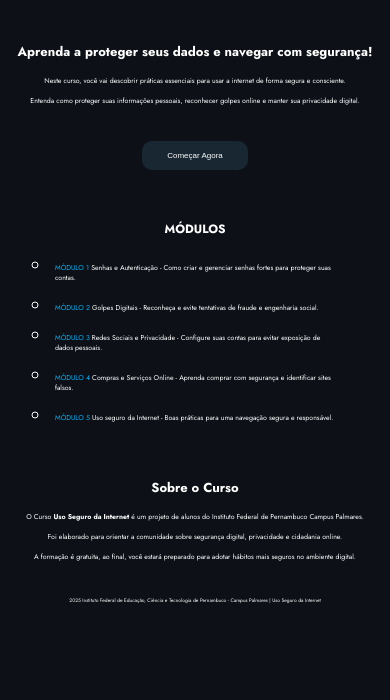
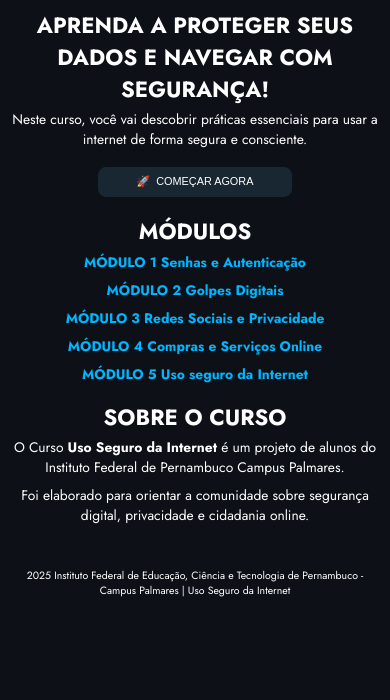
Before and after one commit to josejrti/usosegurodainternet, a plain HTML site: page index.html in a window 390 px wide. Shown: the part 144-844 px from the top of the page. Drawn offline with Linux system fonts and the light colour scheme.

Commit message:
Implementa melhorias de responsividade e inicia a página com o módulo 1

```diff
--- a/index.html
+++ b/index.html
@@ -14,54 +14,49 @@
         </head>
     <body>
         <header>
-            <div>
-                <img src="images/logo_e.png" style="width:150px; height:95px;" alt="Uso Seguro da Internet">
-            </div>
-            <div>
+            <img src="images/logo.png" style="width:150px; height:95px;" alt="Uso Seguro da Internet" class="logo">
+            <img src="images/logo.png" style="width:85px; height:55px;" alt="Uso Seguro da Internet" class="logo-mobile">
             <nav>
                 <a href="#" target="_top" title>Início</a>
                 <a href="#m" target="_top" title>Módulos</a>
                 <a href="#s" target="_top" title>Sobre</a>
                 <a href="#" target="_top" title>Contato</a>
             </nav>
-            </div>
-            <div>
             <img src="images/logoifpe.png" style="width:130px; height:35px;" alt="IFPE Palmares" class="iflogo">
-            </div>
         </header>
         <main>
-            <div class="box">
+            <section class="bov">
                 <h1>Aprenda a proteger seus dados e navegar com segurança!</h1>
                 <p>Neste curso, você vai descobrir práticas essenciais para usar a internet de forma segura e consciente.</p>
-                <p>Entenda como proteger suas informações pessoais, reconhecer golpes online e manter sua privacidade digital.</p>
-                <button>Começar Agora</button>
-            </div>
-            <div class="mod">
+                <p><span>Entenda como proteger suas informações pessoais, reconhecer golpes online e manter sua privacidade digital.</span></p>
+                <button>&#128640; &nbsp;Começar Agora</button>
+            </section>
+            <section class="mod">
                 <h1 id="m">MÓDULOS</h1>
                 <ul>
                     <li>
-                        <p><span>MÓDULO 1</span> Senhas e Autenticação - Como criar e gerenciar senhas fortes para proteger suas contas.</p>
+                        <p><strong>MÓDULO 1 Senhas e Autenticação</strong><span> - Como criar e gerenciar senhas fortes para proteger suas contas.</span></p>
                     </li>
                     <li>
-                        <p><span>MÓDULO 2</span> Golpes Digitais - Reconheça e evite tentativas de fraude e engenharia social.</p>
+                        <p><strong>MÓDULO 2 Golpes Digitais</strong><span> - Reconheça e evite tentativas de fraude e engenharia social.</span></p>
                     </li>
                     <li>
-                        <p><span>MÓDULO 3</span> Redes Sociais e Privacidade - Configure suas contas para evitar exposição de dados pessoais.</p>
+                        <p><strong>MÓDULO 3 Redes Sociais e Privacidade</strong><span> - Configure suas contas para evitar exposição de dados pessoais.</span></p>
                     </li>
                     <li>
-                        <p><span>MÓDULO 4</span> Compras e Serviços Online - Aprenda comprar com segurança e identificar sites falsos.</p>
+                        <p><strong>MÓDULO 4 Compras e Serviços Online</strong><span> - Aprenda comprar com segurança e identificar sites falsos.</span></p>
                     </li>
                     <li>
-                        <p><span>MÓDULO 5</span> Uso seguro da Internet - Boas práticas para uma navegação segura e responsável.</p>
+                        <p><strong>MÓDULO 5 Uso seguro da Internet</strong><span> - Boas práticas para uma navegação segura e responsável.</span></p>
                     </li>
                 </ul>
-            </div>
-            <div class="sobre">
+            </section>
+            <section class="sobre">
                 <h1 id="s">Sobre o Curso</h1>
                 <p>O Curso <strong>Uso Seguro da Internet</strong> é um projeto de alunos do Instituto Federal de Pernambuco Campus Palmares.</p>
                 <p>Foi elaborado para orientar a comunidade sobre segurança digital, privacidade e cidadania online.</p>
-                <p>A formação é gratuita, ao final, você estará preparado para adotar hábitos mais seguros no ambiente digital.</p>
-            </div>
+                <p><span>A formação é gratuita, ao final, você estará preparado para adotar hábitos mais seguros no ambiente digital.</span></p>
+            </section>
         </main>
         <footer>
             <p>2025 Instituto Federal de Educação, Ciência e Tecnologia de Pernambuco - Campus Palmares | Uso Seguro da Internet</p>
--- a/styles/style.css
+++ b/styles/style.css
@@ -12,283 +12,221 @@ header {
     display: flex;
     flex-direction: row;
     flex-wrap: wrap;
-    justify-content: space-around;
+    justify-content: space-evenly;
     align-items: center;
     width:100%;
-    padding:10px;
+    padding:0.625rem;
+}
+header .logo-mobile {
+    display: none;
 }
 header nav {
     display:flex;
     flex-direction: row;
     flex-wrap: wrap;
 }
-header nav a {
-    margin:15px;
-}
 header nav a:link {
     text-decoration: none;
     color: #ffffff;
-    font-size: 15px;
+    font-size: 0.9375rem;
     text-transform: uppercase;
+    text-align: center;
+    border-bottom: 1px solid #ffffff;
+    padding:0.3125rem;
     transition: 1s;
+    margin: 0.3125rem;
 }
 header nav a:hover {
     color:#01B5FE;
+    border-bottom: 1px solid #01b5fe;
 }
 header nav a:active {
     color: #ffffff;
+    border-bottom: 1px solid #ffffff;
 }
 header nav a:visited {
     color: #ffffff;
+    border-bottom: 1px solid #ffffff;
 }
 main {
     width:100%;
     display: flex;
     flex-direction: column;
     align-items: center;
-    justify-content: center;
+    justify-content: flex-start;
 }
-main .box {
+main .bov {
+    margin: 1.875rem;
     display: flex;
     flex-direction: column;
+    justify-content: center;
     align-items: center;
-    justify-content: center;
-    width: 100%;
-    padding-top:20px;
-    padding-bottom:20px;
 }
-main .box h1{
-    font-size:37px;
-    padding-bottom:10px;
+main .bov h1{
+    font-size:1.7rem;
+    text-transform: uppercase;
+    text-align: center;
 }
-main .box p {
-    font-size:21px;
-    padding:5px;
+main .bov p {
+    text-align: center;
+    font-size:1.0625rem;
+    margin:0.3125rem;
 }
-main .box button {
+main .bov button {
     background-color:#182732;
     color:white;
-    font-size:15px;
-    padding:25px;
-    padding-top:10px;
-    padding-bottom:10px;
+    font-size:0.8375rem;
+    padding:2.9625rem;
+    padding-top:0.625rem;
+    padding-bottom:0.625rem;
     border:none;
-    border-radius:10px;
-    margin-top:30px;
+    border-radius:0.625rem;
+    text-align: center;
+    margin-top: 2rem;
+    text-transform: uppercase;
 }
 main .mod {
+    margin: 1.875rem;
     display: flex;
     flex-direction: column;
+    justify-content: center;
     align-items: center;
-    justify-content: center;
-    padding:50px;
-    padding-top:30px;
-    padding-bottom:30px;
 }
 main .mod h1 {
-    font-size:37px;
-    padding-bottom:10px;
+    font-size:1.7rem;
+    text-transform: uppercase;
+    text-align: center;
 }
 main .mod ul {
-    list-style-type: circle;
+    list-style-type: none;
 }
 main .mod ul li {
-    padding:5px;
+    padding:0.3125rem;
 }
-main .mod ul p {
-    font-size: 21px;
+main .mod ul li p {
+    font-size: 1.0625rem;
+    text-align: justify;
 }
-ul p span {
+ul li p strong {
     color:#01B5FE;
 }
 main .sobre {
+    margin: 1.875rem;
     display: flex;
     flex-direction: column;
+    justify-content: center;
     align-items: center;
-    justify-content: center;
-    width: 100%;
-    padding-bottom:20px;
-    padding-top:20px;
 }
 main .sobre h1 {
-    font-size:37px;
-    padding-bottom:10px;
+    font-size:1.7rem;
+    text-transform: uppercase;
+    text-align: center;
 }
 main .sobre p {
-    font-size: 21px;
-    padding:5px;
+    font-size: 1.0625rem;
+    margin:0.3125rem;
+    text-align: center;
 }
 footer p {
     text-align: center;
-    font-size:16px;
+    font-size:0.8125rem;
 }
 footer {
-    padding:30px;
+    margin: 1.875rem;
+}
+.bov iframe {
+    margin:1.769rem;
+}
+.bov .down:link {
+    text-decoration: none;
+    color: #ffffff;
+    font-size: 0.9375rem;
+    text-transform: uppercase;
+    text-align: center;
+    transition: 1s;
+}
+.bov .down:visited {
+    color: #ffffff;
 }
 @media (max-width: 1022px) {
-    main .box h1{
-    font-size:30px;
-    }
-    main .box p {
-    font-size:17px;
-    }
-    main .mod h1 {
-    font-size:30px;
-    }
-    main .mod ul p {
-        font-size: 17px;
-    }
-    main .sobre h1 {
-    font-size:30px;
-}
-    main .sobre p {
-    font-size: 17px;
-}
-    footer p {
-    font-size:13px;
+    html {
+        font-size: 15px;
     }
 }
-@media (max-width: 828px) {
-    main .box h1{
-    font-size:23px;
+@media (max-width: 940px) {
+    html {
+        font-size: 14px;
     }
-    main .box p {
-    font-size:13px;
-    }
-    main .mod h1 {
-    font-size:23px;
-    }
-    main .mod ul p {
+}
+@media (max-width: 870px) {
+    html {
         font-size: 13px;
     }
-    main .sobre h1 {
-    font-size:23px;
 }
-    main .sobre p {
-    font-size: 13px;
-}
-    footer p {
-    font-size:9px;
+@media (max-width: 690px) {
+    html {
+        font-size: 15px;
+    }
+    header .iflogo {
+    display: none;
+    }
+    header {
+        flex-direction: column;
+    }
+    .bov p span {
+        display: none;
+    }
+    main .mod ul li p {
+        text-align: center;
+    }
+    main .mod ul li p span {
+        display: none;
+    }
+    .sobre p span {
+        display: none;
+    }
+    main .bov {
+        margin: 0.4846rem;
+    }
+    main .mod {
+        margin:0.4846rem;
+    }
+    main .sobre {
+        margin:0.4846rem;
+    }
+    main .bov button {
+        margin-top: 0.4846rem;
+        margin-bottom:0.4846rem;
     }
 }
-@media (max-width: 648px) {
-    header {
-    flex-direction: column;
-    justify-content: space-around;
-    align-items: center;
-    width:100%;
+@media (max-width: 400px) {
+    html {
+        font-size: 13px;
     }
-    header nav a:link {
-    font-size: 10px;
+}
+@media (max-width: 350px) {
+    html {
+        font-size: 12px;
     }
-    header div .iflogo {
-    display: none;
+    header .logo {
+        display: none;
     }
-    main .box h1{
-    font-size:18px;
+    header .logo-mobile {
+        display: inline;
     }
-    main .box p {
-    font-size:10px;
+}
+@media (max-width: 350px) {
+    html {
+        font-size: 11px;
     }
-    main .box button {
-    font-size:10px;
-    }
-    main .mod h1 {
-    font-size:18px;
-    }
-    main .mod ul p {
+}
+@media (max-width: 300px) {
+    html {
         font-size: 10px;
     }
-    main .sobre h1 {
-    font-size:18px;
 }
-    main .sobre p {
-    font-size: 10px;
-}
-    footer p {
-    font-size:7px;
+@media (max-width: 250px) {
+    html {
+        font-size: 9px;
     }
 }
-@media (max-width: 498px) {
-    header nav a:link {
-    font-size: 10px;
-    }
-    main .box h1{
-    font-size:13px;
-    }
-    main .box p {
-    font-size:7px;
-    }
-    main .box button {
-    font-size:8px;
-    }
-    main .mod h1 {
-    font-size:12px;
-    }
-    main .mod ul p {
-        font-size: 7px;
-    }
-    main .sobre h1 {
-    font-size:13px;
-}
-    main .sobre p {
-    font-size: 7px;
-}
-    footer p {
-    font-size:5px;
-    }
-    footer {
-        padding:10px;
-    }
-}
-@media (max-width: 370px) {
-    header {
-        padding:0;
-    }
-    header nav {
-    flex-direction: column;
-    }
-    header nav a:link {
-    font-size: 10px;
-    text-align: center;
-    }
-    main .box {
-    padding-top:5px;
-    padding-bottom:5px;
-    align-items: stretch;
-    }
-    main .box h1{
-    font-size:9px;
-    }
-    main .box p {
-    font-size:5px;
-    padding:0;
-    }
-    main .box button {
-    font-size:5px;
-    }
-    main .mod {
-    align-items: stretch;
-    }
-    main .mod h1 {
-    font-size:9px;
-    }
-    main .mod ul p {
-        font-size: 5px;
-    }
-    main .mod ul {
-    list-style-type: none;
-    }
-    main .sobre {
-        align-items: stretch;
-    }
-    main .sobre h1 {
-    font-size:9px;
-}
-    main .sobre p {
-    font-size: 5px;
-}
-    footer p {
-    font-size:5px;
-    }
-}
```
Also changed, not shown: modulos/modulo1.html (+40 -0 lines), images/logo.png, 1 other file. Lines whose indentation alone changed are shown as unchanged.
